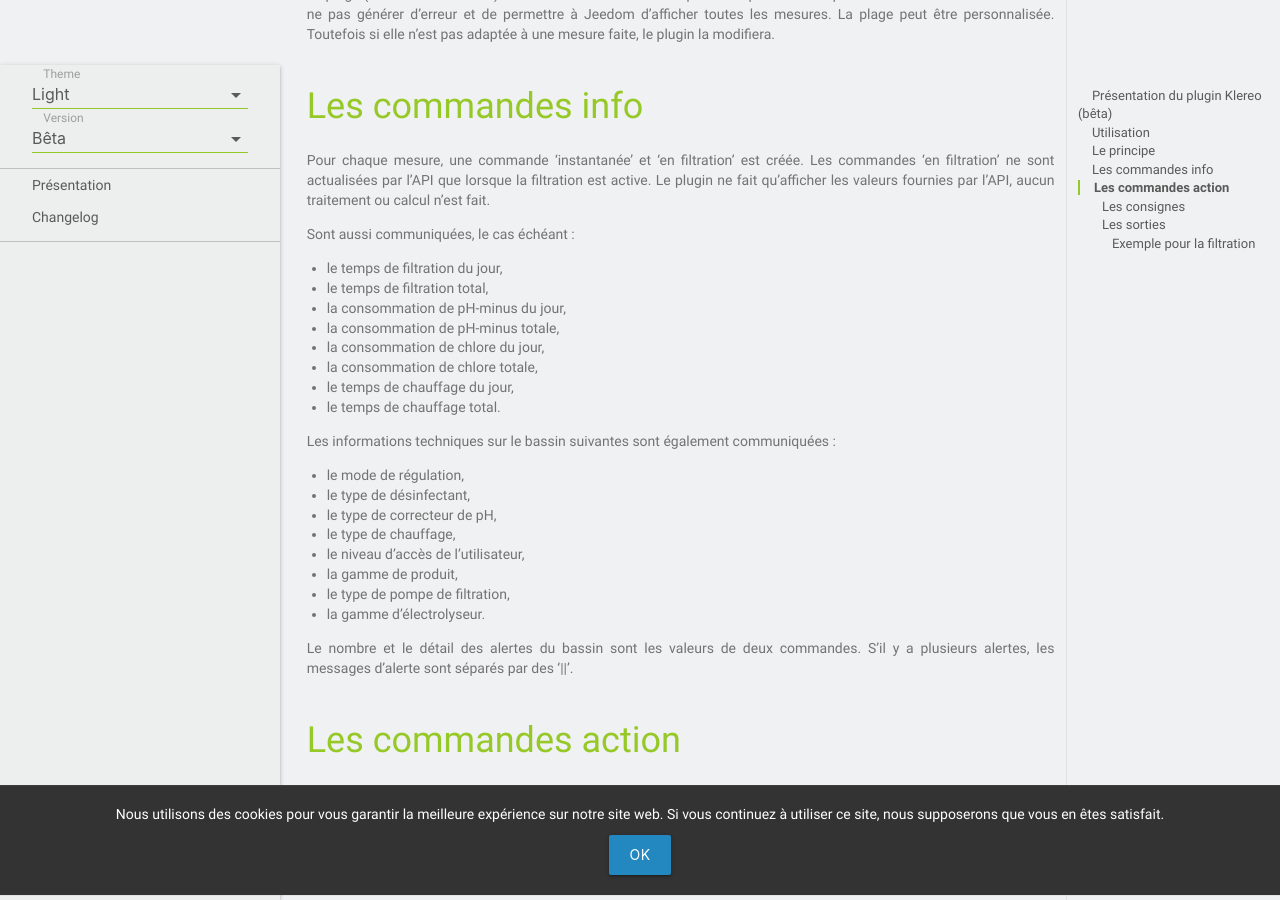
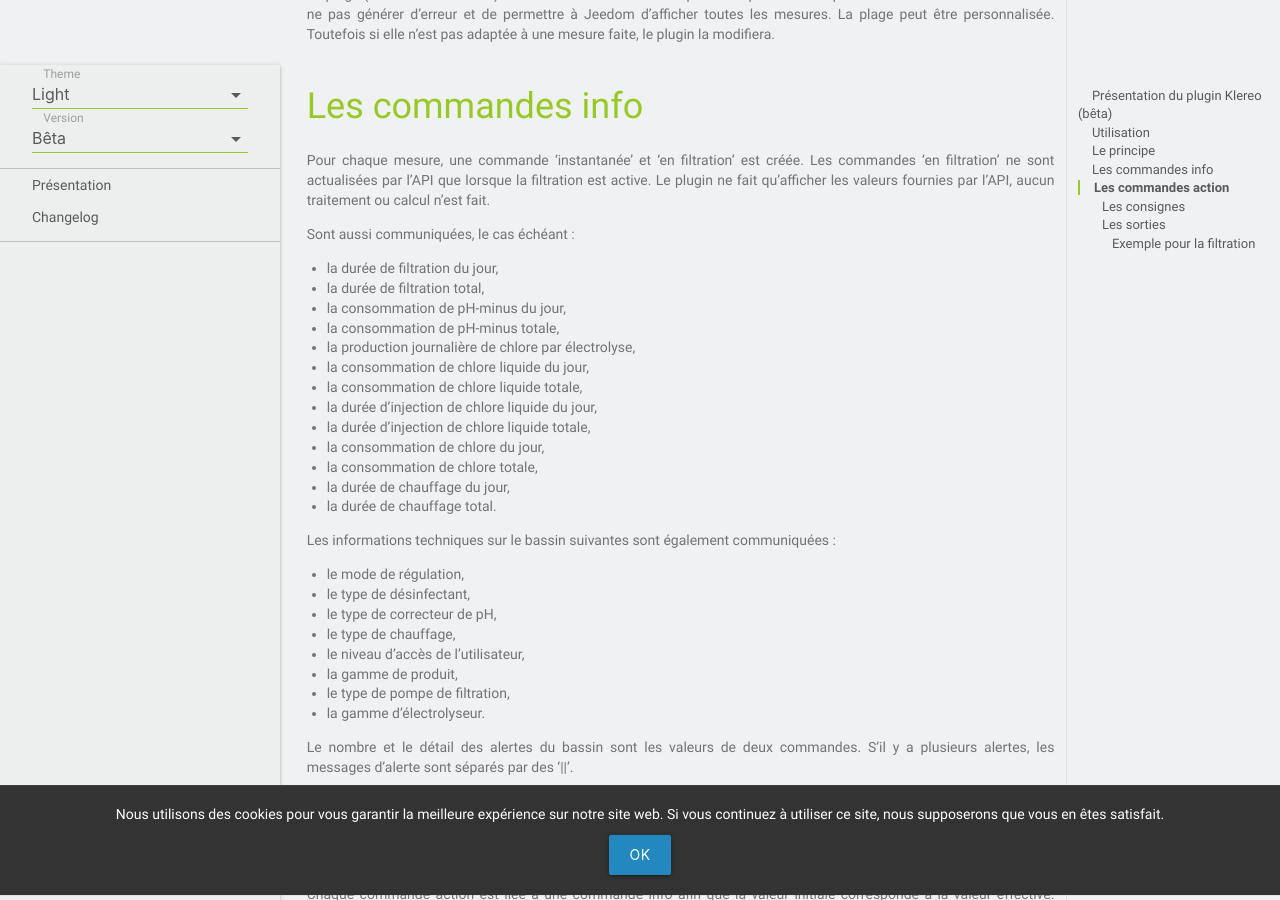
Before and after one commit to MrWaloo/jeedom-klereo, a Jekyll site: the page built from docs/fr_FR/beta/index.md, in a window 1280 px wide and 900 px high, scrolled down 1838 px. Built offline with Jekyll 4.4.1, drawn with Linux system fonts in a browser that asks for light colours; emoji names are drawn with the system emoji font; our own code applies the rules of GitHub Pages for plain Markdown files.

```diff
--- a/docs/fr_FR/beta/index.md
+++ b/docs/fr_FR/beta/index.md
@@ -65,14 +65,19 @@ actualisées par l'API que lorsque la filtration est active. Le plugin ne fait q
 l'API, aucun traitement ou calcul n'est fait.
 
 Sont aussi communiquées, le cas échéant :
-- le temps de filtration du jour,
-- le temps de filtration total,
+- la durée de filtration du jour,
+- la durée de filtration total,
 - la consommation de pH-minus du jour,
 - la consommation de pH-minus totale,
+- la production journalière de chlore par électrolyse,
+- la consommation de chlore liquide du jour,
+- la consommation de chlore liquide totale,
+- la durée d'injection de chlore liquide du jour,
+- la durée d'injection de chlore liquide totale,
 - la consommation de chlore du jour,
 - la consommation de chlore totale,
-- le temps de chauffage du jour,
-- le temps de chauffage total.
+- la durée de chauffage du jour,
+- la durée de chauffage total.
 
 Les informations techniques sur le bassin suivantes sont également communiquées :
 - le mode de régulation,
```
